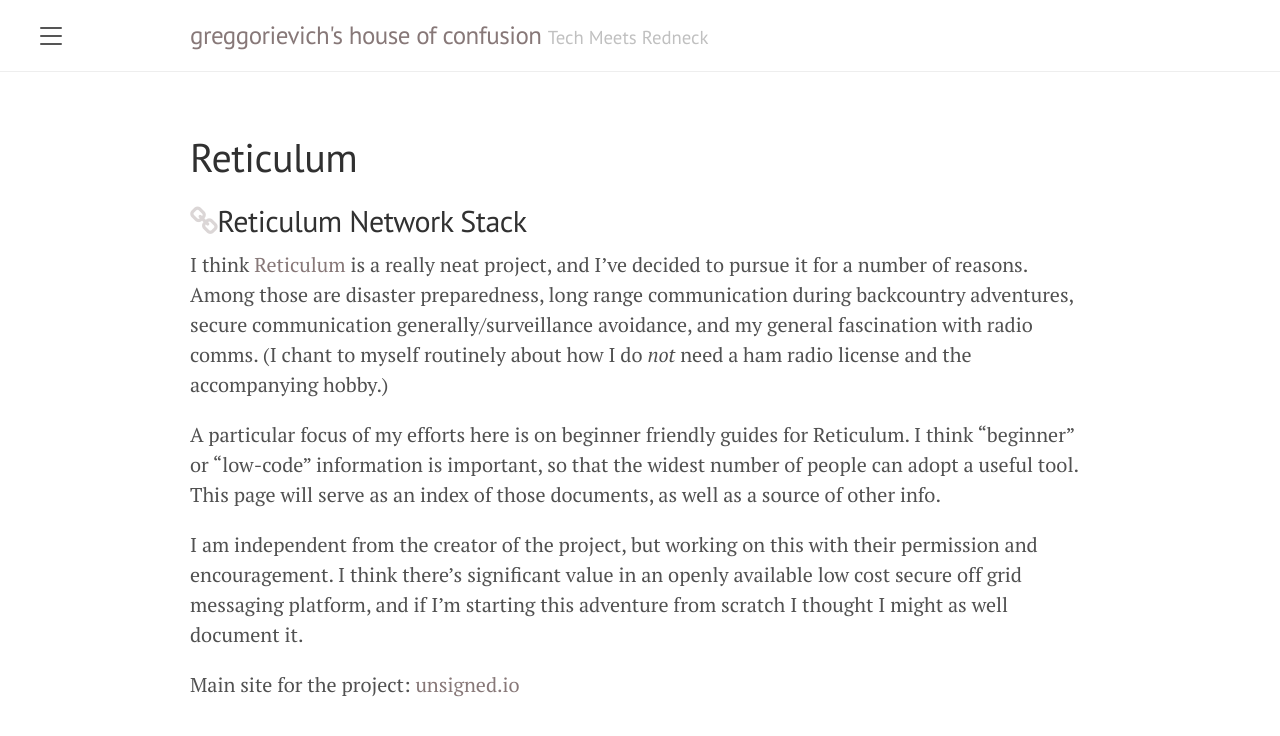
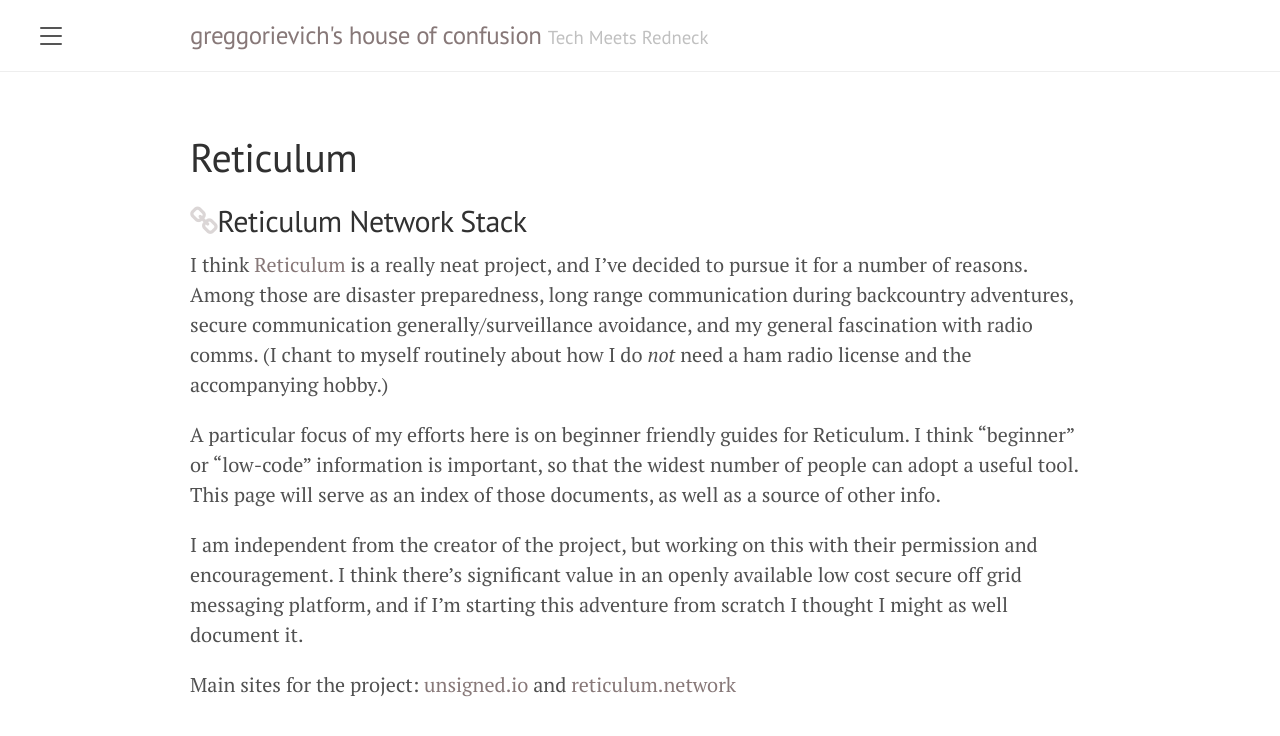
Before and after one commit to greggorievich/greggorievich.github.io, a Jekyll site: the page built from reticulum.md, in a window 1280 px wide. Shown: the top 736 px of the page. Built offline with Jekyll 4.4.1, drawn with Linux system fonts in a browser that asks for light colours; nearby versions of some CDN libraries.

Commit message:
Changes to be committed: 	modified:   reticulum.md

```diff
--- a/reticulum.md
+++ b/reticulum.md
@@ -11,4 +11,4 @@ A particular focus of my efforts here is on beginner friendly guides for Reticul
 
 I am independent from the creator of the project, but working on this with their permission and encouragement. I think there's significant value in an openly available low cost secure off grid messaging platform, and if I'm starting this adventure from scratch I thought I might as well document it.
 
-Main site for the project: [unsigned.io](https://unsigned.io/)
+Main sites for the project: [unsigned.io](https://unsigned.io/) and [reticulum.network](https://reticulum.network/)
```
